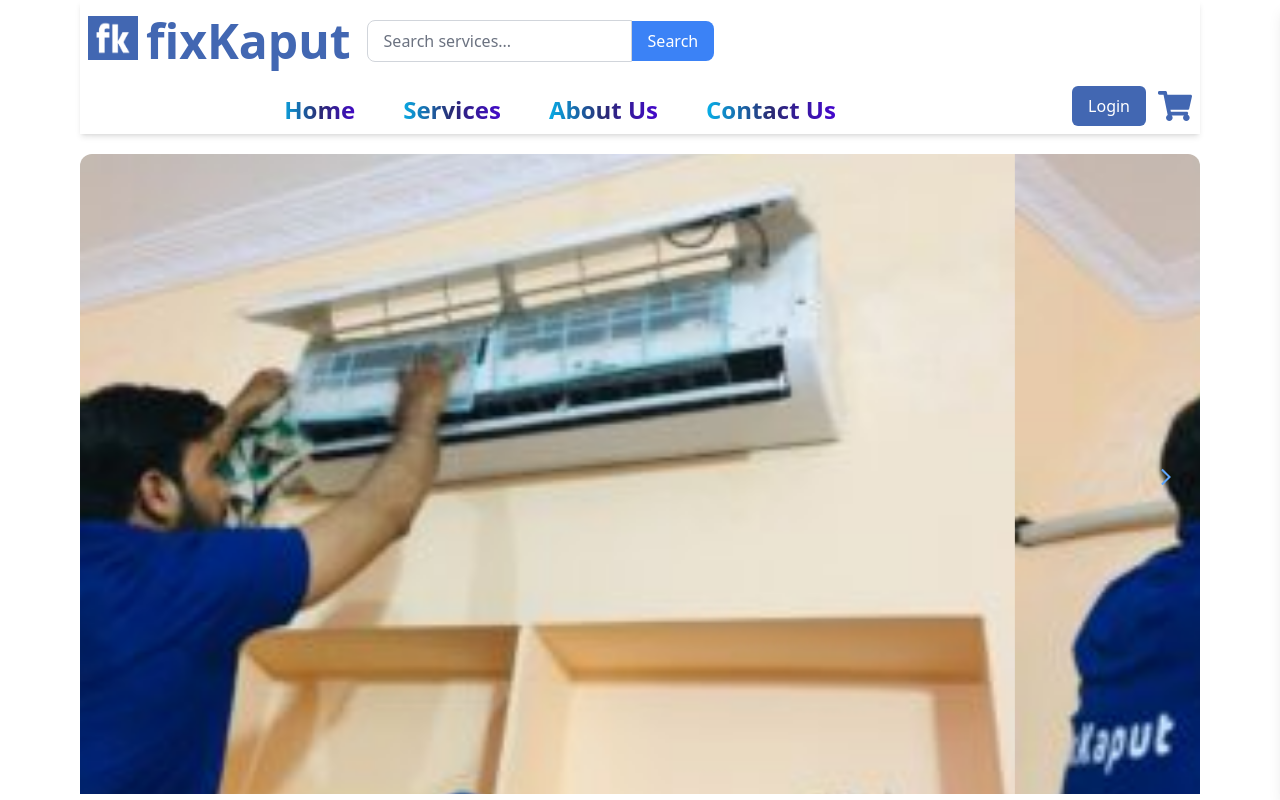
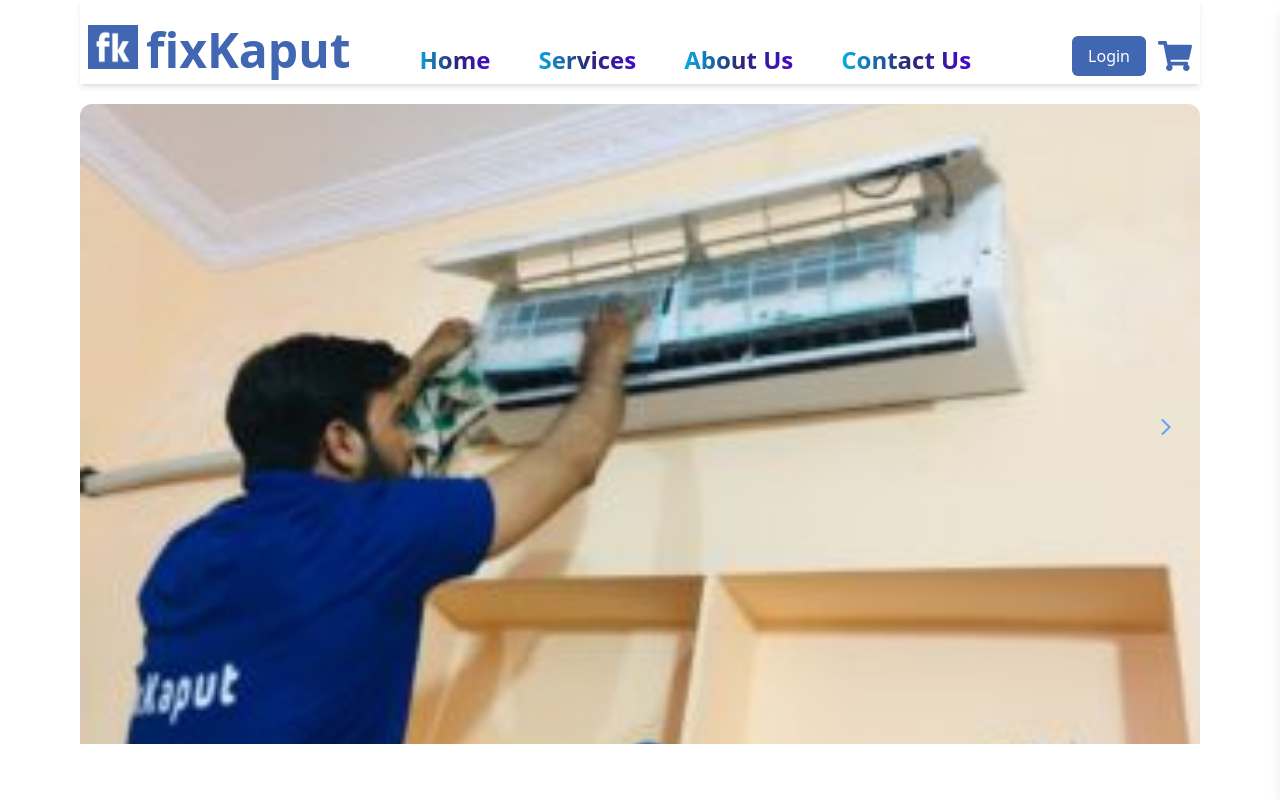
Before and after one commit to ikrammirza/fixkaput, a Next.js app: page / in a window 1280 px wide. Shown: the top 800 px of the page. Built offline with nearby package versions, Linux system fonts and the light colour scheme.

Commit message:
updated navabr

```diff
--- a/components/Bottombar.js
+++ b/components/Bottombar.js
@@ -9,7 +9,6 @@ const Bottombar = ({
   removeFromCart,
   clearCart,
   subTotal,
-  toggleSearchBar,
 }) => {
   const [isCartSidebarOpen, setCartSidebarOpen] = useState(false);
 
@@ -26,10 +25,10 @@ const Bottombar = ({
       </Link>
 
       {/* Search */}
-      <button onClick={toggleSearchBar} className="flex flex-col items-center">
+      <Link href="/search" className="flex flex-col items-center">
         <FaSearch className="text-blue-600 text-2xl" />
         <span className="text-xs">Search</span>
-      </button>
+      </Link>
 
       {/* Cart */}
       <button
--- a/components/Layout.js
+++ /dev/null
@@ -1,33 +0,0 @@
-import Navbar from "./Navbar";
-import Footer from "./Footer";
-import Bottombar from "./Bottombar";
-
-const Layout = ({
-  children,
-  logout,
-  user,
-  cart,
-  addToCart,
-  removeFromCart,
-  clearCart,
-  subTotal,
-}) => {
-  return (
-    <>
-      <Navbar
-        logout={logout}
-        user={user}
-        cart={cart}
-        addToCart={addToCart}
-        removeFromCart={removeFromCart}
-        clearCart={clearCart}
-        subTotal={subTotal}
-      />
-      <main>{children}</main>
-      <Footer />
-      <Bottombar />
-    </>
-  );
-};
-
-export default Layout;
--- a/components/Navbar.js
+++ b/components/Navbar.js
@@ -22,20 +22,15 @@ const Navbar = ({
   clearCart,
   subTotal,
   logout,
-  isSearchVisible,
 }) => {
-
   const [isDropdownVisible, setDropdownVisible] = useState(false);
   const [isMobileMenuOpen, setMobileMenuOpen] = useState(false);
   const [isCartSidebarOpen, setCartSidebarOpen] = useState(false);
   const [isMediumScreen, setIsMediumScreen] = useState(false);
   const [dropdown, setdropdown] = useState(false);
-  const [searchQuery, setSearchQuery] = useState("");
-
   const toggleDropdownn = () => {
     setdropdown(!dropdown);
   };
-
   useEffect(() => {
     const handleResize = () => {
       setIsMediumScreen(window.innerWidth >= 768 && window.innerWidth < 1024);
@@ -53,17 +48,6 @@ const Navbar = ({
     };
   }, []);
 
-  // Toggle search bar visibility
-  const toggleSearchBar = () => {
-    setisSearchVisible(!isSearchVisible);
-  };
-  console.log("isSearchVisible in Navbar:", isSearchVisible);
-  // Handle search submission
-  const handleSearchSubmit = (e) => {
-    e.preventDefault();
-    const searchQuery = e.target.search.value;
-    router.push(`/search?query=${searchQuery}`); // Redirect with search query
-  };
   const toggleDropdown = () => {
     setDropdownVisible(!isDropdownVisible);
   };
@@ -104,28 +88,6 @@ const Navbar = ({
           <Image src="/fklogo.png" alt="Logo" width={50} height={44} />
         </div>
         <div className="brandName font-bold">fixKaput</div>
-
-        {/* Search bar (hidden by default on mobile) */}
-        {/* Search bar (hidden by default on mobile) */}
-        {isSearchVisible && (
-          <form
-            onSubmit={handleSearchSubmit}
-            className="w-full md:w-auto mt-2 md:mt-0"
-          >
-            <input
-              type="text"
-              name="search"
-              placeholder="Search for services..."
-              className="border border-gray-300 rounded-lg px-4 py-2 focus:outline-none focus:ring-2 focus:ring-blue-500 w-full md:w-80"
-            />
-            <button
-              type="submit"
-              className="hidden md:inline-block ml-2 bg-blue-600 text-white px-4 py-2 rounded-lg"
-            >
-              Search
-            </button>
-          </form>
-        )}
         <div className="md:pl-0">
           {/* Mobile Menu Button */}
           <button
@@ -162,25 +124,6 @@ const Navbar = ({
         pauseOnHover
         theme="light"
       />
-      {/* Search Bar - Desktop */}
-      <form
-        onSubmit={handleSearchSubmit}
-        className="hidden md:flex items-center mx-4"
-      >
-        <input
-          type="text"
-          value={searchQuery}
-          onChange={(e) => setSearchQuery(e.target.value)}
-          placeholder="Search services..."
-          className="px-4 py-2 border border-gray-300 rounded-l-lg"
-        />
-        <button
-          type="submit"
-          className="bg-blue-500 hover:bg-blue-700 text-white py-2 px-4 rounded-r-lg"
-        >
-          Search
-        </button>
-      </form>
       {/* Navigation Links - Desktop */}
       <nav className="hidden md:flex text-xl md:ml-auto pb-2 md:mr-auto">
         <Link
@@ -220,11 +163,10 @@ const Navbar = ({
         aria-label="Close menu"
       >
         &times;
+
       </button>
 
       <nav className="flex flex-col h-full justify-between ">
-              {/* Mobile Search Bar */}
-
         <div>
           <Link
             href="/"
@@ -232,14 +174,6 @@ const Navbar = ({
             onClick={toggleMobileMenu}
           >
             Home
-                </Link>
-
-                <Link
-                  href="/services"
-                  className="text-2xl block py-3 border-b border-gray-200 font-serif text-gray-800 hover:text-blue-600 transition-colors duration-300"
-                  onClick={toggleMobileMenu}
-                >
-                  Services
           </Link>
 
           <Link
@@ -258,6 +192,8 @@ const Navbar = ({
             Contact Us
           </Link>
         </div>
+
+
       </nav>
     </div>
   </div>
--- a/pages/_app.js
+++ b/pages/_app.js
@@ -1,8 +1,10 @@
 import "../styles/globals.css";
+import Navbar from "../components/Navbar";
+import Footer from "../components/Footer";
 import { useState, useEffect } from "react";
 import LoadingBar from "react-top-loading-bar";
 import { useRouter } from "next/router";
-import Layout from "../components/Layout"; // Layout should include Navbar, Footer, and Bottombar
+import Bottombar from "../components/Bottombar";
 
 function MyApp({ Component, pageProps }) {
   const [cart, setCart] = useState({});
@@ -41,7 +43,6 @@ function MyApp({ Component, pageProps }) {
     setkey(Math.random());
     router.push("/");
   };
-
   const saveCart = (myCart) => {
     localStorage.setItem("cart", JSON.stringify(myCart));
     let subt = 0;
@@ -63,12 +64,12 @@ function MyApp({ Component, pageProps }) {
     saveCart(newCart);
   };
 
-  const removeFromCart = (itemCode, qty) => {
+  const removeFromCart = (itemCode, qty, price, name) => {
     let newCart = cart;
     if (itemCode in cart) {
       newCart[itemCode].qty = cart[itemCode].qty - qty;
     }
-    if (newCart[itemCode].qty <= 0) {
+    if (newCart[itemCode]["qty"] <= 0) {
       delete newCart[itemCode];
     }
     setCart(newCart);
@@ -79,7 +80,6 @@ function MyApp({ Component, pageProps }) {
     setCart({});
     saveCart({});
   };
-
   return (
     <>
       <LoadingBar
@@ -89,15 +89,17 @@ function MyApp({ Component, pageProps }) {
         onLoaderFinished={() => setProgress(0)}
       />
       {key && (
-        <Layout
+        <Navbar
           logout={logout}
           user={user}
+          key={key}
           cart={cart}
           addToCart={addToCart}
           removeFromCart={removeFromCart}
           clearCart={clearCart}
           subTotal={subTotal}
-        >
+        />
+      )}
       <Component
         cart={cart}
         addToCart={addToCart}
@@ -106,8 +108,8 @@ function MyApp({ Component, pageProps }) {
         subTotal={subTotal}
         {...pageProps}
       />
-        </Layout>
-      )}
+      <Footer />
+      <Bottombar />
     </>
   );
 }
```
Lines whose indentation alone changed are shown as unchanged.
